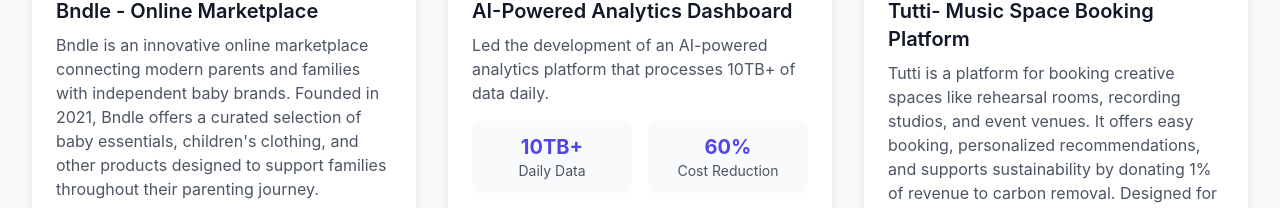
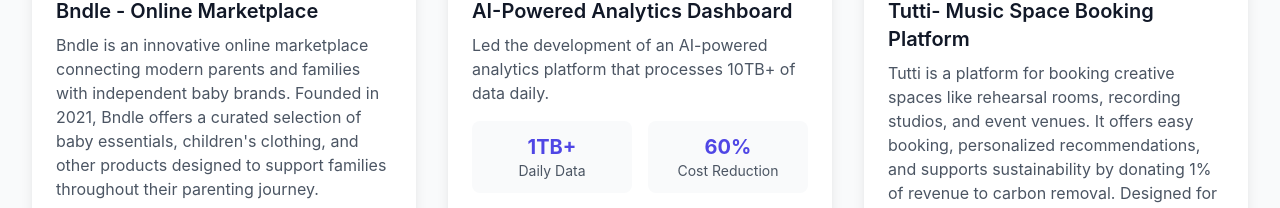
Before and after one commit to HirenGohil13/hiren-portfolio, a React (Vite) app: page / in a window 1280 px wide. Shown: the part 5460-5668 px from the top of the page. Built offline with nearby package versions, Linux system fonts and the light colour scheme.

Commit message:
Remove ABout section & Eanhanced Content

```diff
--- a/src/data/projects.ts
+++ b/src/data/projects.ts
@@ -18,7 +18,7 @@
     tech: ["Python", "TensorFlow", "React", "PostgreSQL", "Redis"],
     image: "https://images.unsplash.com/photo-1551288049-bebda4e38f71?ixlib=rb-1.2.1&auto=format&fit=crop&w=1400&q=80",
     metrics: [
-      { value: "10TB+", label: "Daily Data" },
+      { value: "1TB+", label: "Daily Data" },
       { value: "60%", label: "Cost Reduction" }
     ],
     status: "completed"
```
